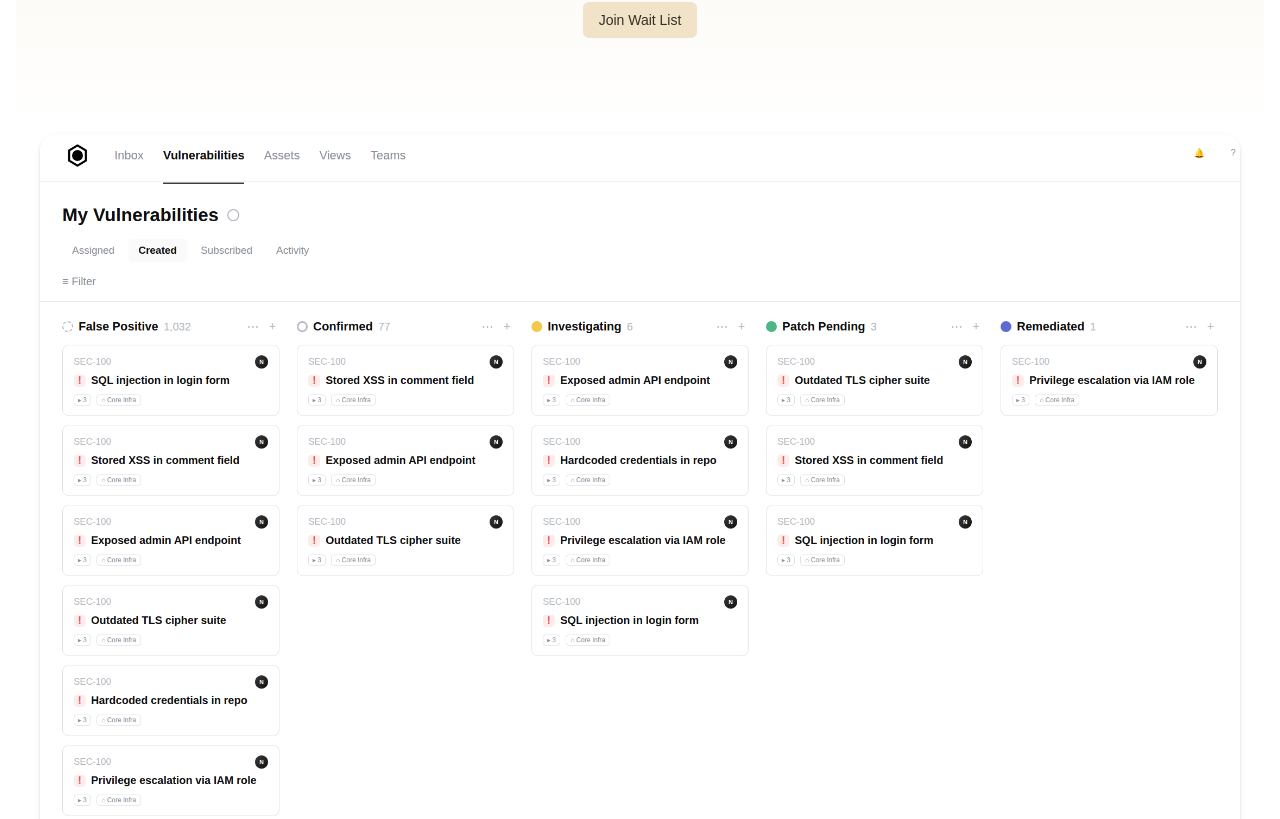
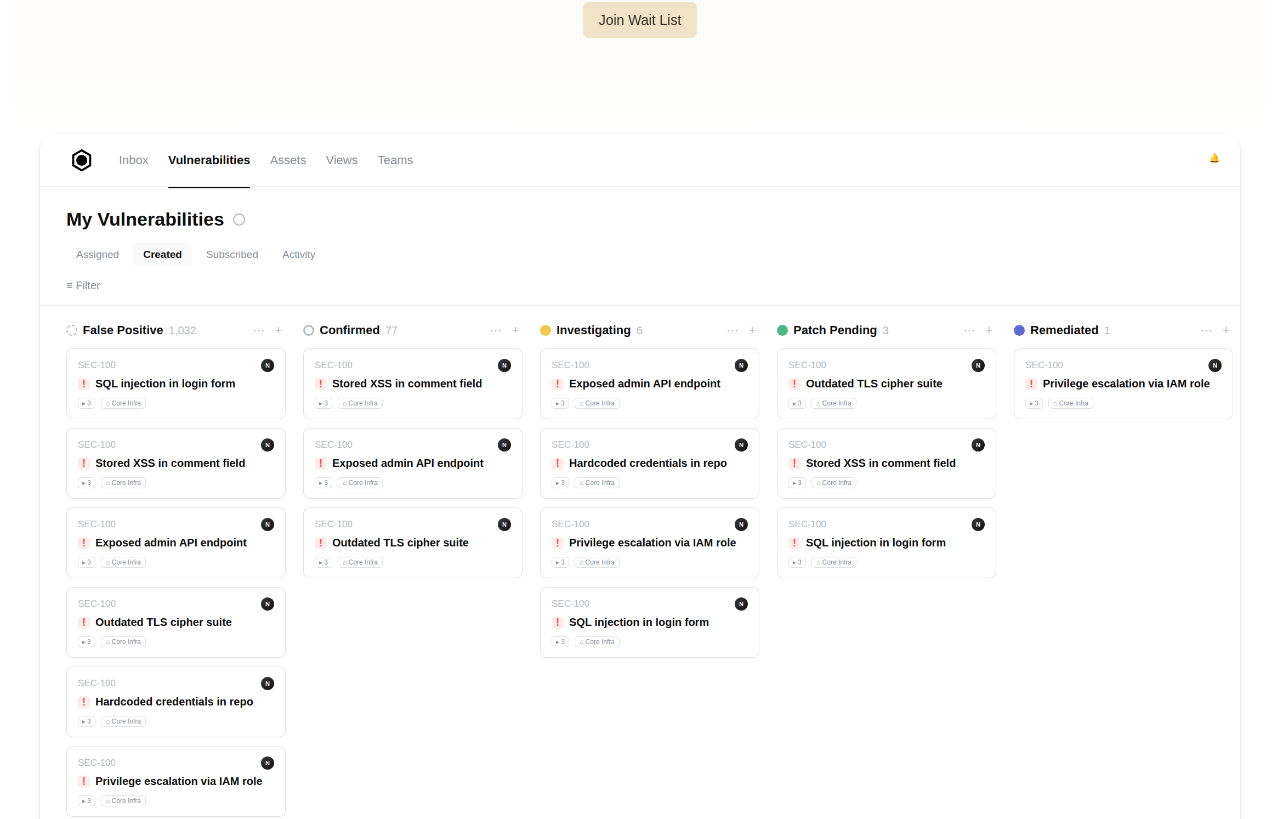
Before and after one commit to eben2840/asknexum, a Next.js app: page / in a window 1280 px wide. Shown: the part 392-1211 px from the top of the page. Built offline with nearby package versions, Linux system fonts and the light colour scheme.

Commit message:
final push to website

```diff
--- a/src/components/blocks/hero.tsx
+++ b/src/components/blocks/hero.tsx
@@ -32,8 +32,7 @@ export const Hero = () => {
             src="/files/01-kanban-board.png"
             alt="hero"
             fill
-            className="rounded-2xl  shadow-lg max-lg:rounded-tr-none"
-            // className="rounded-2xl object-cover object-left-top shadow-lg max-lg:rounded-tr-none"
+            className="rounded-2xl object-cover object-left-top shadow-lg max-lg:rounded-tr-none"
           />
         </div>
       </div>
```
Also changed, not shown: public/files/01-kanban-board.png.
